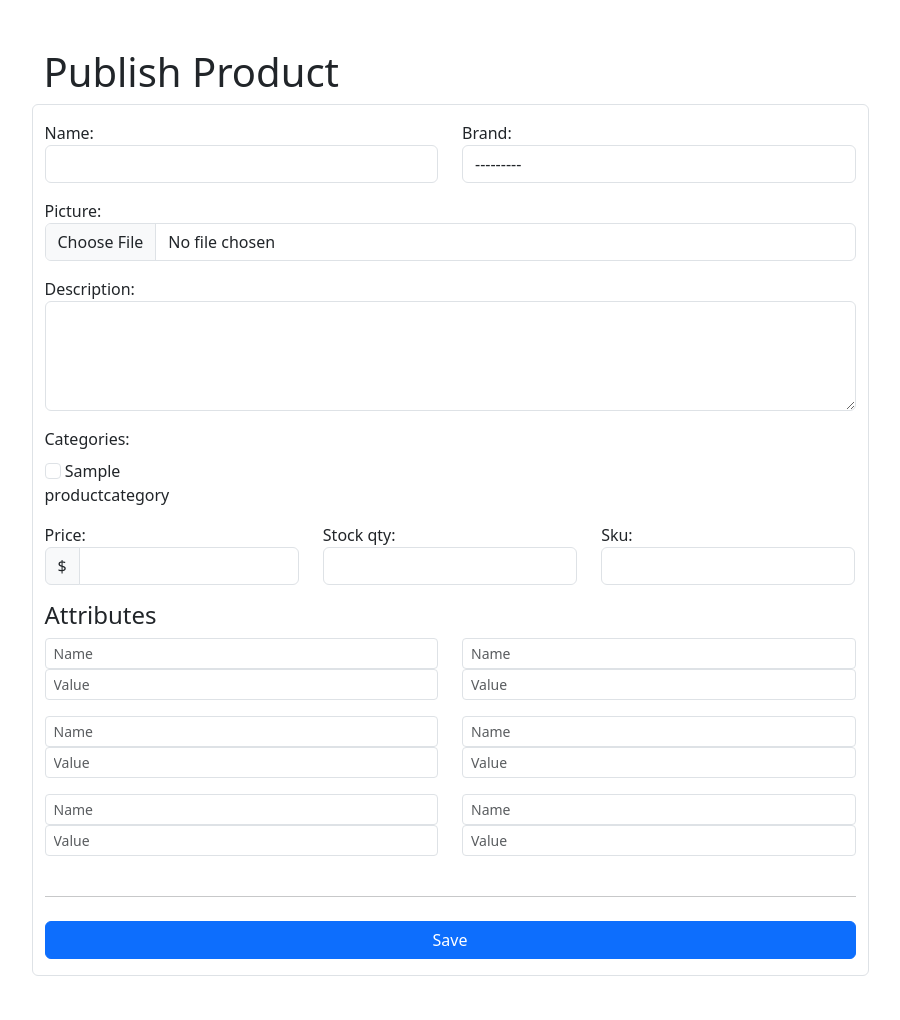
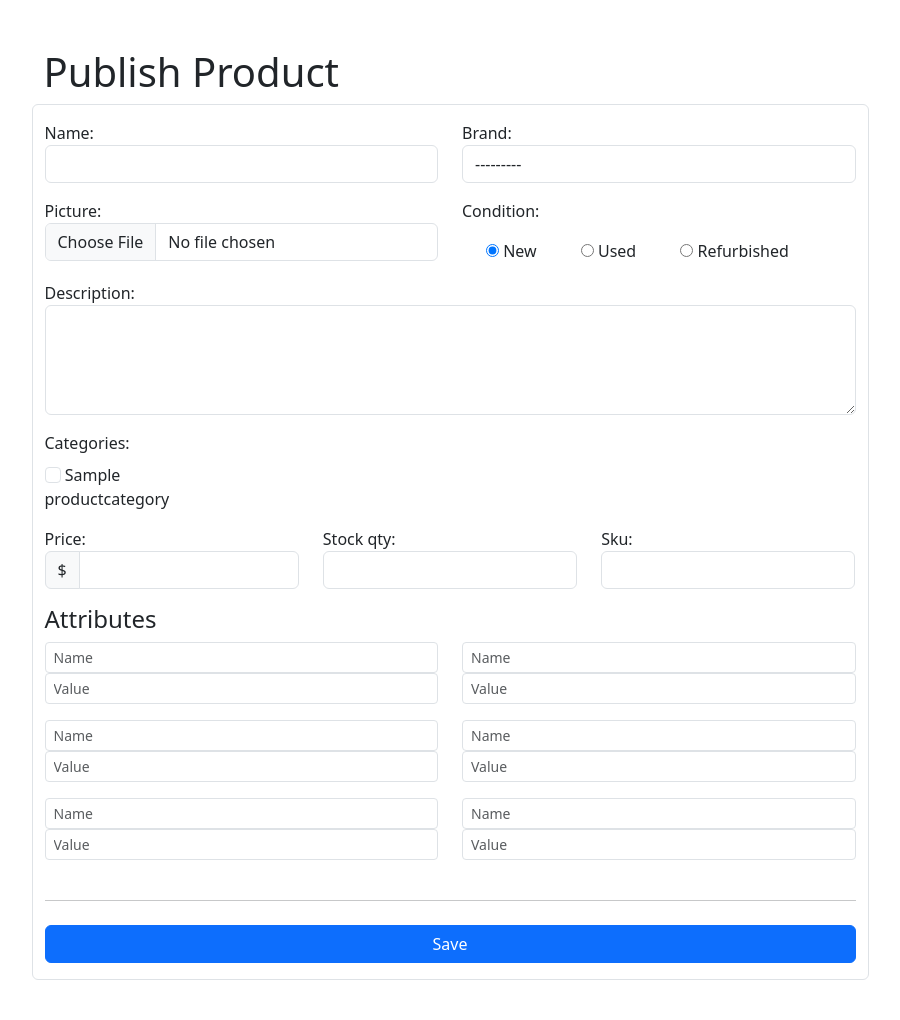
Before and after one commit to urielmayo/d_commerce, a Django app: page /products/create/ in a window 1280 px wide. Shown: the part 56-1076 px from the top of the page, without its empty margins (190-1090 px from the left). Run offline with Django 4.2, Linux system fonts and the light colour scheme; the first user in the database is signed in; tables that the repository leaves empty hold one stand-in row (Sample ...); data that the repository does not hold is empty; some libraries are stand-ins or nearby versions.

Commit message:
Add new fields in templates

```diff
--- a/templates/nav.html
+++ b/templates/nav.html
@@ -5,7 +5,7 @@
 
         <form class="d-flex flex-grow-1 me-5" role="search" action="{% url 'products:list' %}">
             <div class="input-group">
-                <input class="form-control" name="search" value="{{search_val}}" type="search" placeholder="Search" aria-label="Search">
+                <input class="form-control" name="search" value="{{search_val}}" type="search" placeholder="Search" aria-label="Search" required>
                 <button class="btn btn-light" type="submit"><i class="bi bi-search"></i></button>
             </div>
         </form>
--- a/templates/orders/list.html
+++ b/templates/orders/list.html
@@ -51,6 +51,12 @@
                                         <strong>{{line.get_status_display.upper}}</strong>
                                     </div>
 
+                                    {% if line.status == 'to_ship' %}
+                                        <div class="p-0">
+                                            <a class="text-danger" href="{% url 'orders:cancel_order_line' line.pk %}">Cancel Order</a>
+                                        </div>
+                                    {% endif %}
+
                                     {% if line.status == 'delivered' %}
 
                                         <div class="p-0">
--- a/templates/products/create.html
+++ b/templates/products/create.html
@@ -27,21 +27,28 @@
 
             {# name, brand and picture#}
             <div class="mt-3">
-                <div class="row">
-                    <div class="col-md">
+                <div class="row mb-3">
+                    <div class="col-6">
                         {{form.name.label_tag}}
                         {{form.name}}
                     </div>
-                    <div class="col-md">
+                    <div class="col-6">
                         {{form.brand.label_tag}}
                         {{form.brand}}
                     </div>
+                    <div class="col-6 mt-3">
+                        {{form.picture.label_tag}}
+                        {{form.picture}}
+                    </div>
+                    <div class="col-6 mt-3">
+                        <p>{{form.condition.label_tag}}</p>
+                        {% for radio in form.condition %}
+                            <div class="form-check form-check-inline">
+                                {{radio}}
+                            </div>
+                        {% endfor %}
+                    </div>
                 </div>
-            </div>
-
-            <div class="mt-3">
-                {{form.picture.label_tag}}
-                {{form.picture}}
             </div>
 
             {# description #}
```
